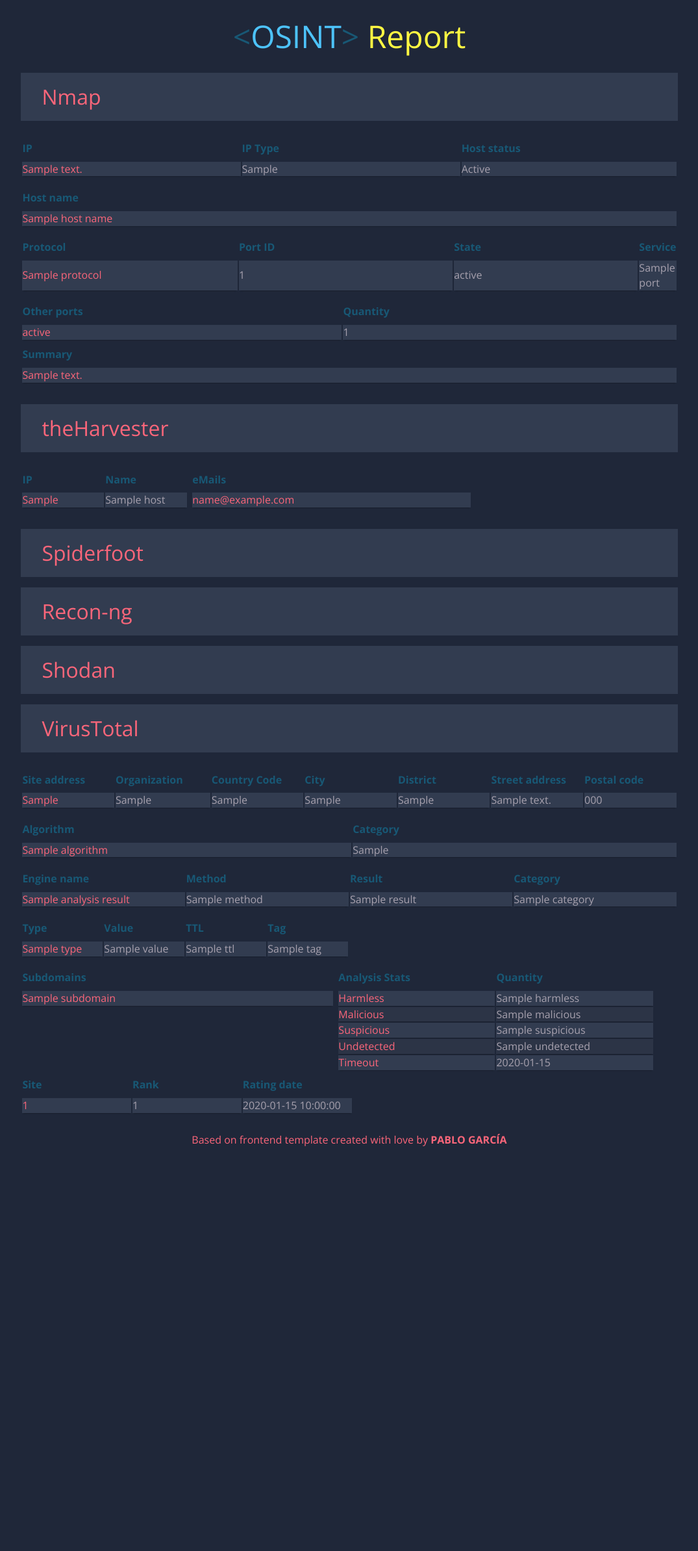
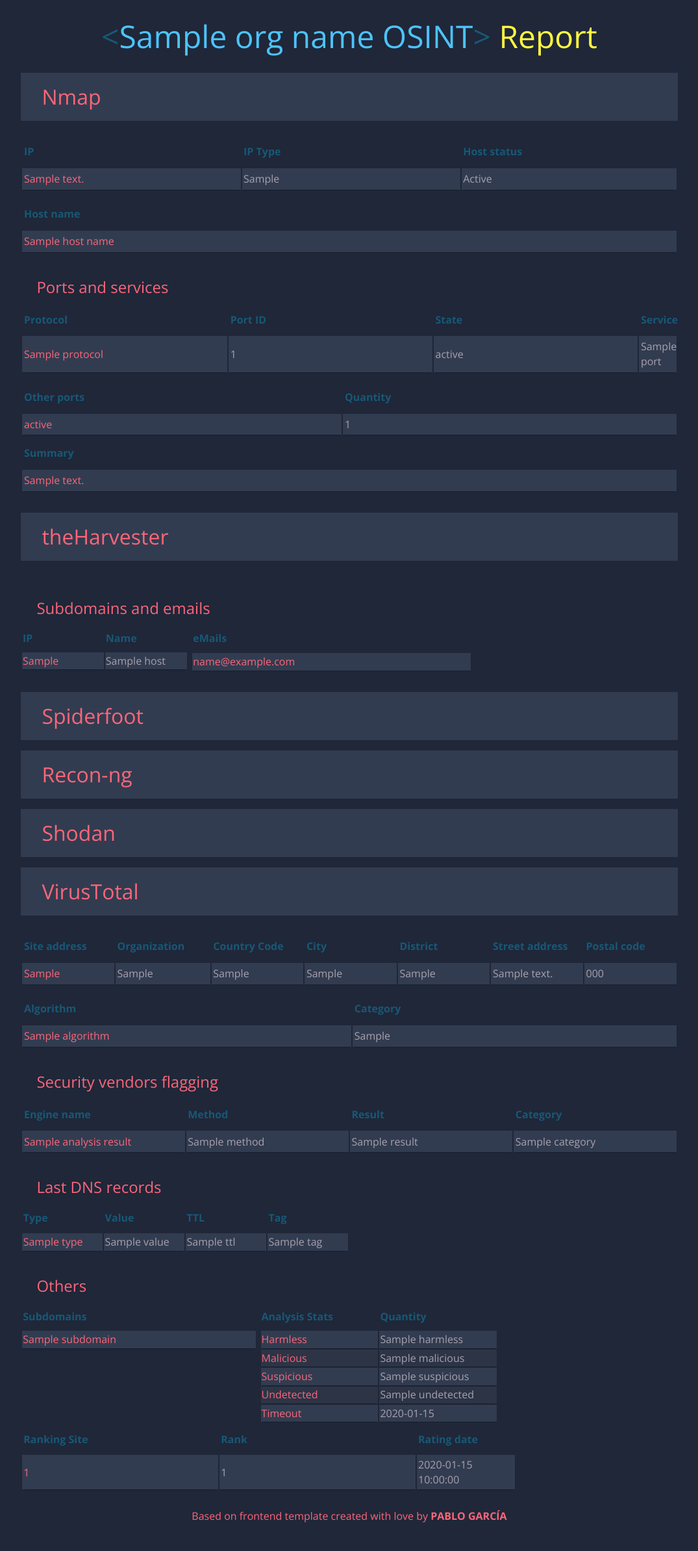
Before and after one commit to dr293326/OSINT-Automation-Tool, a Python web app: template src/template/index.html in a window 1280 px wide. Shown: the whole page at 65% size, without its empty margins (102-1177 px from the left). Before the commit the page ends 1764 px from the top, so only its background shows below. Run offline with Jinja, Linux system fonts and the light colour scheme; the template is opened without the code that fills it: most values are stand-ins (such as "Sample title", 1, 10 or a date in 2020).

Commit message:
Gotowe do merga z Bartkiem

```diff
--- a/src/HTTPServer.py
+++ b/src/HTTPServer.py
@@ -9,10 +9,10 @@
 from jinja2 import Template, Environment, FileSystemLoader
 
 
-def prepare_html(nmap_result, theharvester_result, virustotal_result):
+def prepare_html(nmap_result, theharvester_result, virustotal_result, org_name):
     env = Environment(loader=FileSystemLoader('template'))
     template = env.get_template('index.html')
-    output_from_parsed_template = template.render(nmap=nmap_result, theharvester=theharvester_result, virustotal=virustotal_result)
+    output_from_parsed_template = template.render(nmap=nmap_result, theharvester=theharvester_result, virustotal=virustotal_result, org_name=org_name)
     web_dir = os.path.join(os.path.dirname(__file__), 'web/index.html')
     with open(web_dir, "w") as fh:
         fh.write(output_from_parsed_template)
--- a/src/template/index.html
+++ b/src/template/index.html
@@ -8,7 +8,7 @@
 </head>
 <body>
 <!-- partial:index.partial.html -->
-<h1><span class="blue">&lt;</span>OSINT<span class="blue">&gt;</span> <span class="yellow">Report</span></h1>
+<h1><span class="blue">&lt;</span>{{org_name}} OSINT<span class="blue">&gt;</span> <span class="yellow">Report</span></h1>
 
 <div id="nmap-headline" class="div-headline">
 	<h3>Nmap</h3>
@@ -51,6 +51,7 @@
 	</div>
 
 	<div class="tab">
+		<h4>Ports and services</h4>
 		<table class="container">
 			<thead>
 				<tr>
@@ -112,6 +113,7 @@
 </div>
 <div id="the-harvester" class="div-container">
 	<div class="tab">
+		<h4>Subdomains and emails</h4>
 		<table class="container">
 			<thead>
 				<tr>
@@ -209,6 +211,7 @@
 	</div>
 
 	<div class="tab">
+		<h4>Security vendors flagging</h4>
 		<table class="container">
 			<thead>
 				<tr>
@@ -232,6 +235,7 @@
 	</div>
 
 	<div class="tab">
+		<h4>Last DNS records</h4>
 		<table class="container">
 			<thead>
 				<tr>
@@ -255,6 +259,7 @@
 	</div>
 
 	<div class="tab">
+		<h4>Others</h4>
 		<table class="container">
 			<thead>
 				<tr>
@@ -304,7 +309,7 @@
 		<table class="container">
 			<thead>
 				<tr>
-					<th class="virustotal-fifth-line"><h1>Site</h1></th>
+					<th class="virustotal-fifth-line"><h1>Ranking Site</h1></th>
 					<th class="virustotal-fifth-line"><h1>Rank</h1></th>
 					<th class="virustotal-fifth-line"><h1>Rating date</h1></th>
 				</tr>
--- a/src/template/style.css
+++ b/src/template/style.css
@@ -72,8 +72,9 @@
 }
 
 .container td, .container th {
-      padding: 0% 0%;
+      padding: 0.5% 0.25%;
       width: auto;
+
 }
 
 /* Background-color of the odd rows */
@@ -150,6 +151,18 @@
   color: #FB667A;
 }
 
+h4 {
+  font-size:1.5em;
+  font-weight: 400;
+  text-align: left;
+  display: block;
+  line-height:0px;
+  padding: 20px 0 0px 0;
+  padding-left: 1em;
+  color: #FB667A;
+  margin-bottom: 1em;
+}
+
 .tab {
     padding: 0 0 0 0;
     display: block;
@@ -166,7 +179,7 @@
 }
 
 .nmap-ports-protocol {
-    width: 35% !important;
+    width: 33% !important;
 }
 
 .nmap-summary {
@@ -194,5 +207,5 @@
 }
 
 .virustotal-fifth-line {
-    width: 30% !important;
+    width: 40% !important;
 }
```
Also changed, not shown: src/GUIModule.py (+23 -7 lines), src/SystemToolsManager.py (+21 -14 lines), src/web/index.html (+9 -53 lines).
